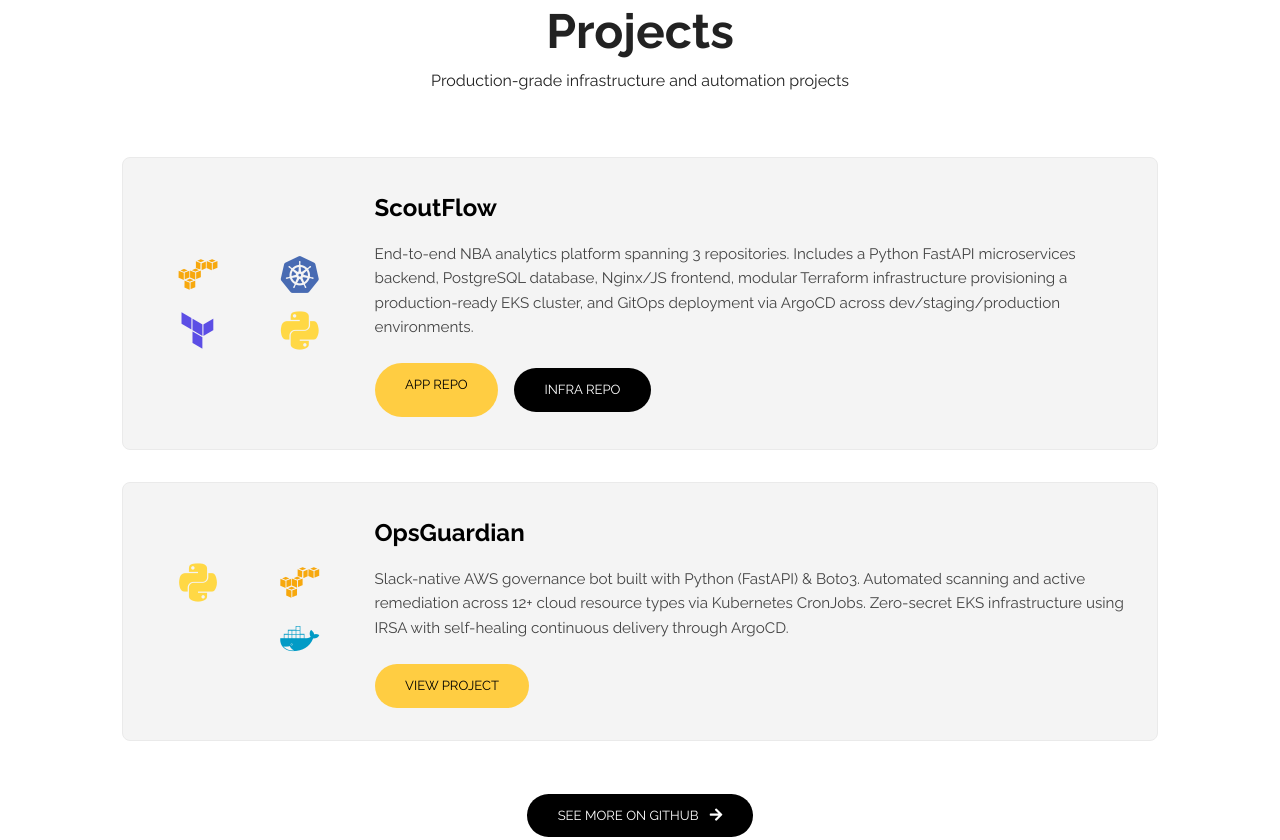
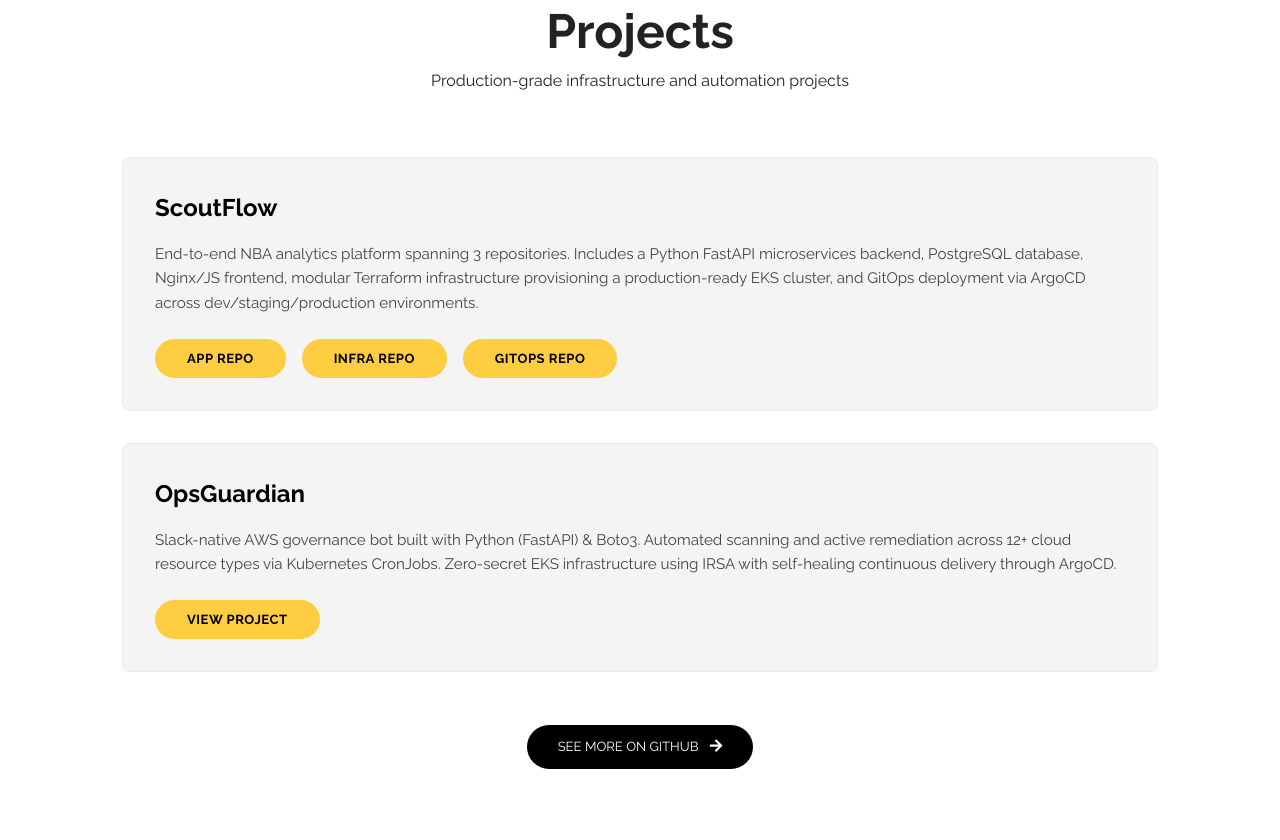
Before and after one commit to omerbeithalahmy/personal-portfolio, a plain HTML site: page index.html in a window 1280 px wide. Shown: the part 1727-2567 px from the top of the page. Drawn offline with nearby package versions, Linux system fonts and the light colour scheme.

Commit message:
Projects - MVP

```diff
--- a/index.html
+++ b/index.html
@@ -152,35 +152,26 @@
 
         <!-- Project 1: ScoutFlow -->
         <article class="detailed-card">
-          <div class="tech-icons-column">
-            <i class="devicon-amazonwebservices-original colored"></i>
-            <i class="devicon-kubernetes-plain colored"></i>
-            <i class="devicon-terraform-plain colored"></i>
-            <i class="devicon-python-plain colored"></i>
-          </div>
+
           <div class="project-details-column">
             <h3>ScoutFlow</h3>
             <p>End-to-end NBA analytics platform spanning 3 repositories. Includes a Python FastAPI microservices backend, PostgreSQL database, Nginx/JS frontend, modular Terraform infrastructure provisioning a production-ready EKS cluster, and GitOps deployment via ArgoCD across dev/staging/production environments.</p>
             <div class="project-buttons">
-              <a href="https://github.com/omerbeithalahmy/scoutflow-app" target="_blank" class="btn btn-primary">App Repo</a>
-              <a href="https://github.com/omerbeithalahmy/scoutflow-infra" target="_blank" class="btn btn-secondary">Infra Repo</a>
+              <a href="https://github.com/omerbeithalahmy/scoutflow-app" target="_blank" class="btn btn-primary btn-pill">App Repo</a>
+              <a href="https://github.com/omerbeithalahmy/scoutflow-infra" target="_blank" class="btn btn-primary btn-pill">Infra Repo</a>
+              <a href="https://github.com/omerbeithalahmy/scoutflow-gitops" target="_blank" class="btn btn-primary btn-pill">GitOps Repo</a>
             </div>
           </div>
         </article>
 
         <!-- Project 2: OpsGuardian -->
         <article class="detailed-card">
-          <div class="tech-icons-column">
-            <i class="devicon-python-plain colored"></i>
-            <i class="devicon-amazonwebservices-original colored"></i>
-            <i class="fas fa-slack" style="color: #4A154B; font-size: 2.2rem;"></i>
-            <i class="devicon-docker-plain colored"></i>
-          </div>
+
           <div class="project-details-column">
             <h3>OpsGuardian</h3>
             <p>Slack-native AWS governance bot built with Python (FastAPI) & Boto3. Automated scanning and active remediation across 12+ cloud resource types via Kubernetes CronJobs. Zero-secret EKS infrastructure using IRSA with self-healing continuous delivery through ArgoCD.</p>
             <div class="project-buttons">
-              <a href="https://github.com/omerbeithalahmy/ops-guardian" target="_blank" class="btn btn-primary">View Project</a>
+              <a href="https://github.com/omerbeithalahmy/ops-guardian" target="_blank" class="btn btn-primary btn-pill">View Project</a>
             </div>
           </div>
         </article>
--- a/style.css
+++ b/style.css
@@ -234,12 +234,12 @@
 }
 
 .detailed-card {
-  display: grid;
-  grid-template-columns: 1fr 4fr;
+  display: flex;
+  flex-direction: column;
   background: var(--card-background);
   border-radius: 8px;
   padding: 2rem;
-  gap: 2rem;
+  gap: 1.5rem;
   border: 1px solid #eaeaea;
   transition: 0.3s ease-in-out;
 }
@@ -255,16 +255,32 @@
 }
 
 .tech-icons-column {
-  display: grid;
-  grid-template-columns: repeat(2, 1fr);
-  gap: 1rem;
+  display: flex;
+  justify-content: center;
+  flex-wrap: wrap;
   align-items: center;
-  justify-items: center;
-  align-self: center;
+  gap: 1.5rem;
 }
 
 .tech-icons-column i {
   font-size: 2.5rem;
+}
+
+.project-graphic {
+  background: var(--bg-primary);
+  padding: 2rem;
+  border-radius: 8px;
+  display: grid;
+  grid-template-columns: repeat(auto-fit, minmax(65px, 1fr));
+  gap: 1.5rem;
+  justify-items: center;
+  align-items: center;
+  box-shadow: 0 4px 10px rgba(0,0,0,0.05);
+  border: 1px solid #eaeaea;
+}
+
+.project-graphic i {
+  font-size: 3.5rem;
 }
 
 .project-details-column {
@@ -289,6 +305,20 @@
 .project-buttons {
   display: flex;
   gap: 1rem;
+  flex-wrap: wrap;
+}
+
+.btn-pill {
+  border-radius: 50px !important;
+  padding: 0.6rem 2rem !important;
+  font-weight: 700;
+  text-transform: uppercase;
+  font-size: 0.8rem;
+  letter-spacing: 0.5px;
+  display: inline-flex;
+  align-items: center;
+  justify-content: center;
+  text-align: center;
 }
 
 .center-btn {
```
